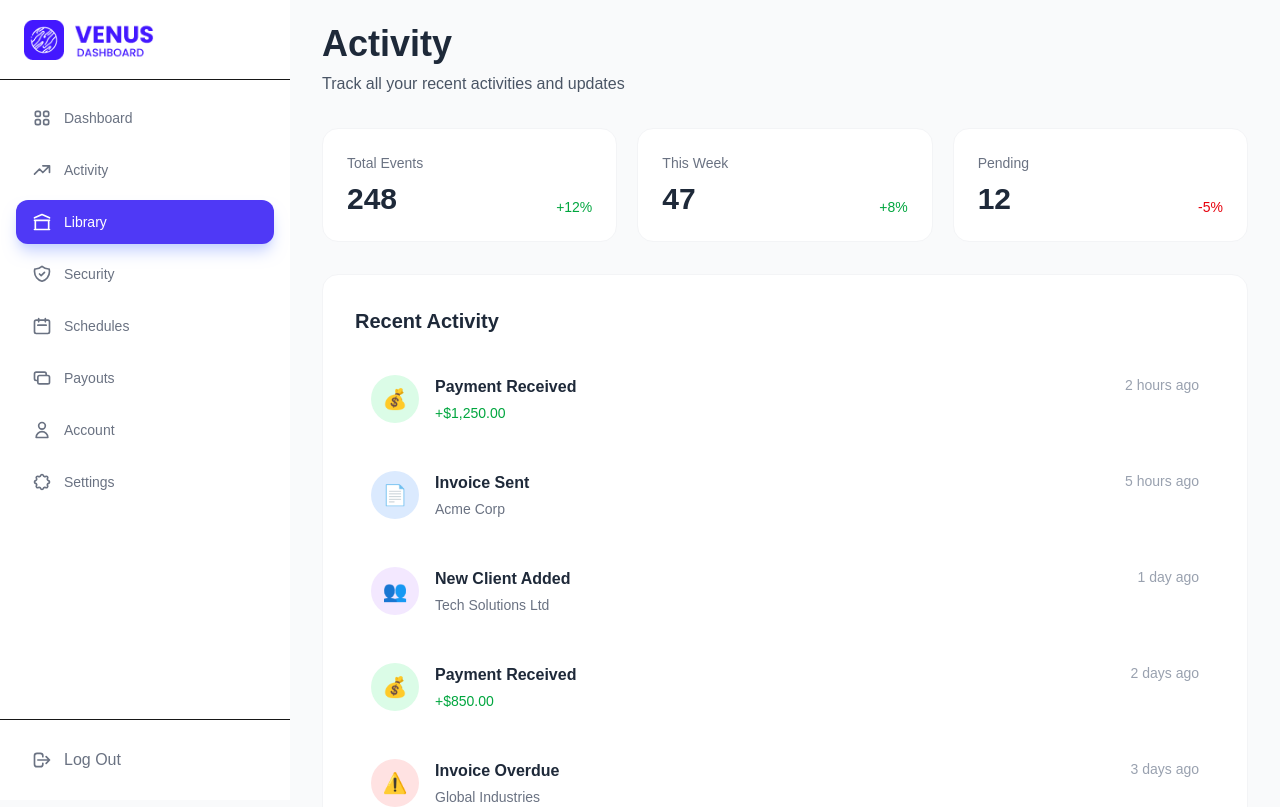
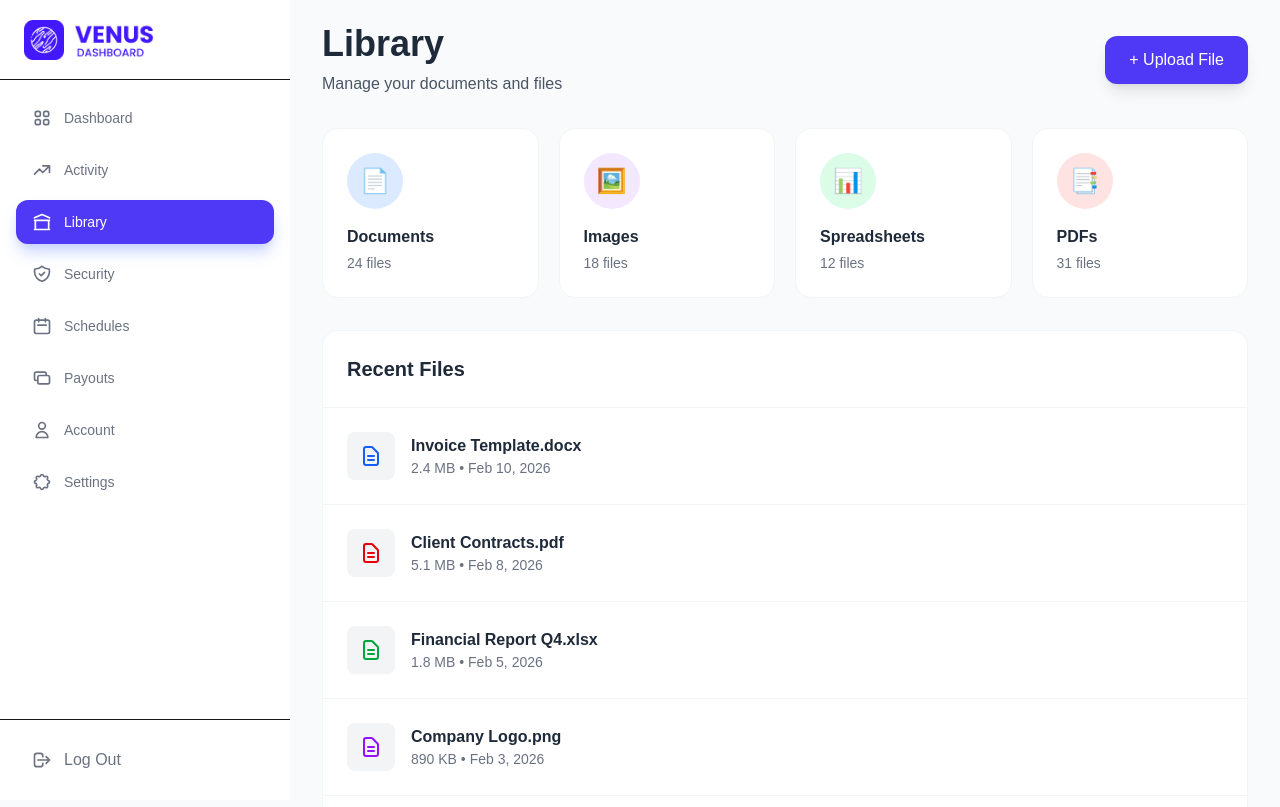
Before and after one commit to Codegoddexx/einvoicing-admin-dashboard, a Next.js app: page /library in a window 1280 px wide. Shown: the top 807 px of the page. Built offline with nearby package versions, Linux system fonts and the light colour scheme.

Commit message:
Library page fixed

```diff
--- a/src/app/(dashboard)/library/page.jsx
+++ b/src/app/(dashboard)/library/page.jsx
@@ -1,90 +1,92 @@
-// src/app/(dashboard)/activity/page.jsx
+// src/app/(dashboard)/library/page.jsx
 'use client';
 
-import { useState } from 'react';
-
-export default function ActivityPage() {
-  const activities = [
-    { id: 1, type: 'payment', title: 'Payment Received', amount: '+$1,250.00', time: '2 hours ago', icon: '💰', color: 'bg-green-100 text-green-600' },
-    { id: 2, type: 'invoice', title: 'Invoice Sent', client: 'Acme Corp', time: '5 hours ago', icon: '📄', color: 'bg-blue-100 text-blue-600' },
-    { id: 3, type: 'client', title: 'New Client Added', client: 'Tech Solutions Ltd', time: '1 day ago', icon: '👥', color: 'bg-purple-100 text-purple-600' },
-    { id: 4, type: 'payment', title: 'Payment Received', amount: '+$850.00', time: '2 days ago', icon: '💰', color: 'bg-green-100 text-green-600' },
-    { id: 5, type: 'invoice', title: 'Invoice Overdue', client: 'Global Industries', time: '3 days ago', icon: '⚠️', color: 'bg-red-100 text-red-600' },
-    { id: 6, type: 'payment', title: 'Payment Received', amount: '+$2,100.00', time: '4 days ago', icon: '💰', color: 'bg-green-100 text-green-600' },
+export default function LibraryPage() {
+  const documents = [
+    { id: 1, name: 'Invoice Template.docx', size: '2.4 MB', date: 'Feb 10, 2026', type: 'document', color: 'text-blue-600' },
+    { id: 2, name: 'Client Contracts.pdf', size: '5.1 MB', date: 'Feb 8, 2026', type: 'pdf', color: 'text-red-600' },
+    { id: 3, name: 'Financial Report Q4.xlsx', size: '1.8 MB', date: 'Feb 5, 2026', type: 'spreadsheet', color: 'text-green-600' },
+    { id: 4, name: 'Company Logo.png', size: '890 KB', date: 'Feb 3, 2026', type: 'image', color: 'text-purple-600' },
+    { id: 5, name: 'Tax Documents 2025.zip', size: '12.3 MB', date: 'Jan 28, 2026', type: 'archive', color: 'text-orange-600' },
+    { id: 6, name: 'Meeting Notes.txt', size: '45 KB', date: 'Jan 25, 2026', type: 'text', color: 'text-gray-600' },
   ];
 
-  const stats = [
-    { label: 'Total Events', value: '248', change: '+12%', trend: 'up' },
-    { label: 'This Week', value: '47', change: '+8%', trend: 'up' },
-    { label: 'Pending', value: '12', change: '-5%', trend: 'down' },
+  const categories = [
+    { name: 'Documents', count: 24, icon: '📄', color: 'bg-blue-100 text-blue-600' },
+    { name: 'Images', count: 18, icon: '🖼️', color: 'bg-purple-100 text-purple-600' },
+    { name: 'Spreadsheets', count: 12, icon: '📊', color: 'bg-green-100 text-green-600' },
+    { name: 'PDFs', count: 31, icon: '📑', color: 'bg-red-100 text-red-600' },
   ];
 
   return (
     <div className="min-h-screen bg-gray-50">
       {/* Header */}
       <div className="mb-8 px-4 sm:px-6 lg:px-8 pt-6">
-        <h1 className="text-3xl lg:text-4xl font-bold text-gray-800 mb-2">Activity</h1>
-        <p className="text-gray-600">Track all your recent activities and updates</p>
+        <div className="flex flex-col lg:flex-row lg:items-center justify-between gap-4">
+          <div>
+            <h1 className="text-3xl lg:text-4xl font-bold text-gray-800 mb-2">Library</h1>
+            <p className="text-gray-600">Manage your documents and files</p>
+          </div>
+          <button className="px-6 py-3 bg-indigo-600 text-white rounded-xl font-medium hover:bg-indigo-700 transition-colors shadow-lg hover:shadow-xl">
+            + Upload File
+          </button>
+        </div>
       </div>
 
       <div className="px-4 sm:px-6 lg:px-8">
-        {/* Stats Row */}
-        <div className="grid grid-cols-1 sm:grid-cols-3 gap-5 mb-8">
-          {stats.map((stat, idx) => (
+        {/* Categories */}
+        <div className="grid grid-cols-2 lg:grid-cols-4 gap-5 mb-8">
+          {categories.map((cat, idx) => (
             <div
               key={idx}
-              className="bg-white rounded-2xl p-6 border border-gray-100 hover:shadow-lg transition-all duration-300 hover:-translate-y-1 group"
+              className="bg-white rounded-2xl p-6 border border-gray-100 hover:shadow-lg transition-all duration-300 hover:-translate-y-1 cursor-pointer group"
             >
-              <p className="text-sm text-gray-500 mb-2">{stat.label}</p>
-              <div className="flex items-end justify-between">
-                <h3 className="text-3xl font-bold text-gray-800 group-hover:text-indigo-600 transition-colors">{stat.value}</h3>
-                <span className={`text-sm font-medium ${stat.trend === 'up' ? 'text-green-600' : 'text-red-600'}`}>
-                  {stat.change}
-                </span>
+              <div className={`w-14 h-14 rounded-full ${cat.color} flex items-center justify-center text-2xl mb-4 group-hover:scale-110 transition-transform`}>
+                {cat.icon}
               </div>
+              <h3 className="font-semibold text-gray-800 mb-1">{cat.name}</h3>
+              <p className="text-sm text-gray-500">{cat.count} files</p>
             </div>
           ))}
         </div>
 
-        {/* Activity Timeline */}
-        <div className="bg-white rounded-2xl border border-gray-100 p-6 lg:p-8">
-          <h2 className="text-xl font-bold text-gray-800 mb-6">Recent Activity</h2>
+        {/* Files List */}
+        <div className="bg-white rounded-2xl border border-gray-100 overflow-hidden">
+          <div className="p-6 border-b border-gray-100">
+            <h2 className="text-xl font-bold text-gray-800">Recent Files</h2>
+          </div>
 
-          <div className="space-y-4">
-            {activities.map((activity, idx) => (
+          <div className="divide-y divide-gray-100">
+            {documents.map((doc, idx) => (
               <div
-                key={activity.id}
-                className="flex items-start gap-4 p-4 rounded-xl hover:bg-gray-50 transition-all duration-300 group cursor-pointer"
-                style={{ animationDelay: `${idx * 100}ms` }}
+                key={doc.id}
+                className="flex items-center gap-4 p-6 hover:bg-gray-50 transition-all duration-300 group cursor-pointer"
+                style={{ animationDelay: `${idx * 50}ms` }}
               >
-                {/* Icon */}
-                <div className={`w-12 h-12 rounded-full ${activity.color} flex items-center justify-center text-xl flex-shrink-0 group-hover:scale-110 transition-transform`}>
-                  {activity.icon}
+                {/* File Icon */}
+                <div className={`w-12 h-12 rounded-lg bg-gray-100 flex items-center justify-center ${doc.color} group-hover:scale-110 transition-transform`}>
+                  <svg className="w-6 h-6" fill="none" stroke="currentColor" viewBox="0 0 24 24">
+                    <path strokeLinecap="round" strokeLinejoin="round" strokeWidth={2} d="M9 12h6m-6 4h6m2 5H7a2 2 0 01-2-2V5a2 2 0 012-2h5.586a1 1 0 01.707.293l5.414 5.414a1 1 0 01.293.707V19a2 2 0 01-2 2z" />
+                  </svg>
                 </div>
 
-                {/* Content */}
+                {/* File Info */}
                 <div className="flex-1 min-w-0">
-                  <h3 className="font-semibold text-gray-800 group-hover:text-indigo-600 transition-colors">
-                    {activity.title}
+                  <h3 className="font-semibold text-gray-800 truncate group-hover:text-indigo-600 transition-colors">
+                    {doc.name}
                   </h3>
-                  {activity.client && (
-                    <p className="text-sm text-gray-500 mt-1">{activity.client}</p>
-                  )}
-                  {activity.amount && (
-                    <p className="text-sm font-medium text-green-600 mt-1">{activity.amount}</p>
-                  )}
+                  <p className="text-sm text-gray-500">{doc.size} • {doc.date}</p>
                 </div>
 
-                {/* Time */}
-                <span className="text-sm text-gray-400 whitespace-nowrap">{activity.time}</span>
+                {/* Actions */}
+                <button className="p-2 hover:bg-gray-100 rounded-lg transition-colors opacity-0 group-hover:opacity-100">
+                  <svg className="w-5 h-5 text-gray-600" fill="none" stroke="currentColor" viewBox="0 0 24 24">
+                    <path strokeLinecap="round" strokeLinejoin="round" strokeWidth={2} d="M12 5v.01M12 12v.01M12 19v.01M12 6a1 1 0 110-2 1 1 0 010 2zm0 7a1 1 0 110-2 1 1 0 010 2zm0 7a1 1 0 110-2 1 1 0 010 2z" />
+                  </svg>
+                </button>
               </div>
             ))}
           </div>
-
-          {/* Load More */}
-          <button className="w-full mt-6 py-3 text-indigo-600 font-medium hover:bg-indigo-50 rounded-lg transition-colors">
-            Load More Activity
-          </button>
         </div>
       </div>
     </div>
```
